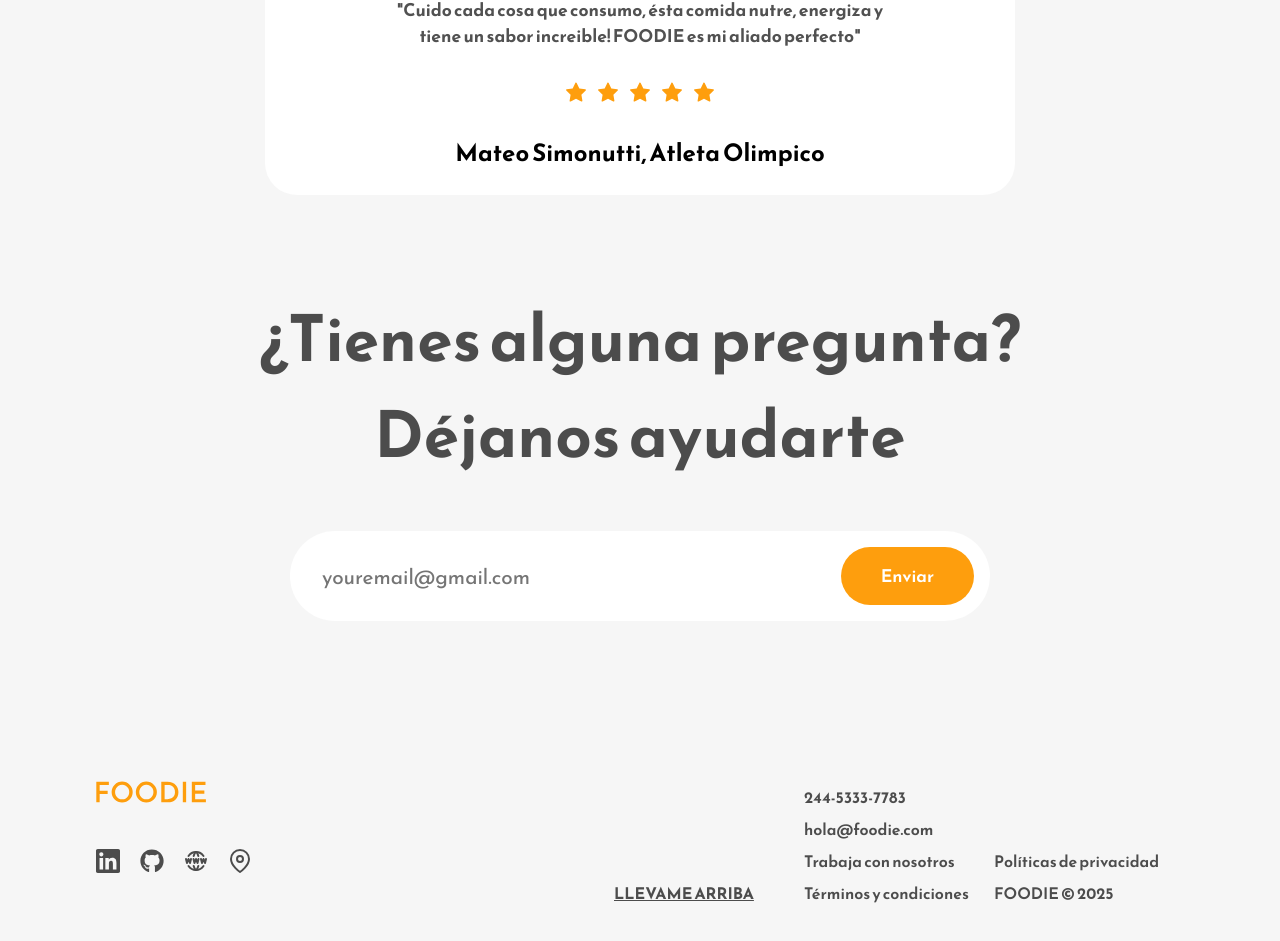
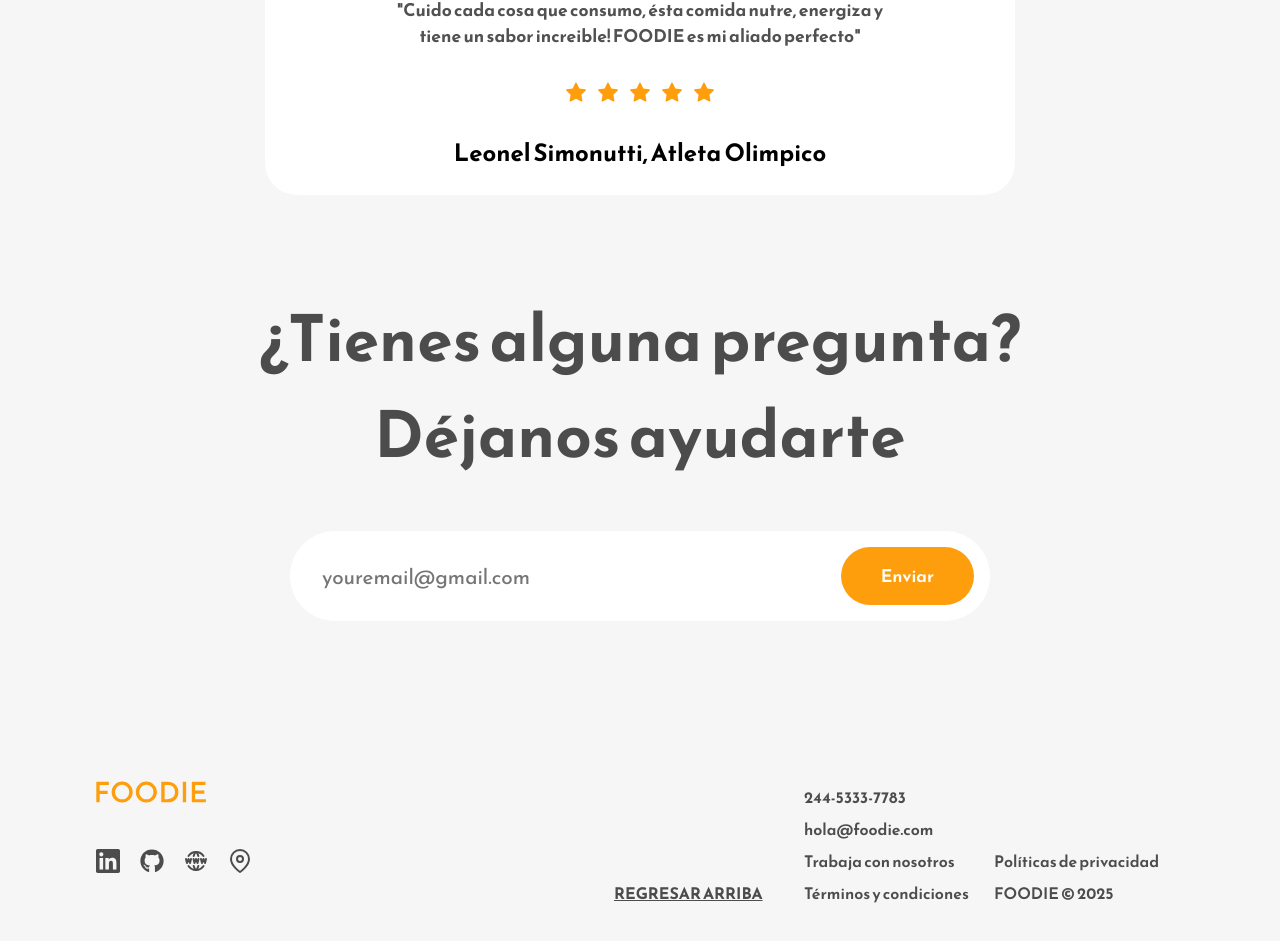
Before and after one commit to JoanSimonutti/FOODIE, a React (Create React App) app: page / in a window 1280 px wide. Shown: the part 3880-4821 px from the top of the page. Built offline with nearby package versions, Linux system fonts and the light colour scheme.

Commit message:
add footer Back to Top

```diff
--- a/src/Components/Footer.js
+++ b/src/Components/Footer.js
@@ -30,7 +30,7 @@ const Footer = () => {
                     <span></span>
                     <span></span>
                     <span onClick={() => window.scrollTo({ top: 0, behavior: 'smooth' })}
-                        style={{ cursor: 'pointer', fontWeight: 'bold', textDecoration: 'underline' }}>LLEVAME ARRIBA</span>
+                        style={{ cursor: 'pointer', fontWeight: 'bold', textDecoration: 'underline' }}>REGRESAR ARRIBA</span>
                 </div>
                 <div className="footer-section-columns">
                     <span>244-5333-7783</span>
--- a/src/Components/Testimonial.js
+++ b/src/Components/Testimonial.js
@@ -23,7 +23,7 @@ const Testimonial = () => {
                     <AiFillStar />
                     <AiFillStar />
                 </div>
-                <h2>Mateo Simonutti, Atleta Olimpico</h2>
+                <h2>Leonel Simonutti, Atleta Olimpico</h2>
             </div>
         </div>
     );
```
